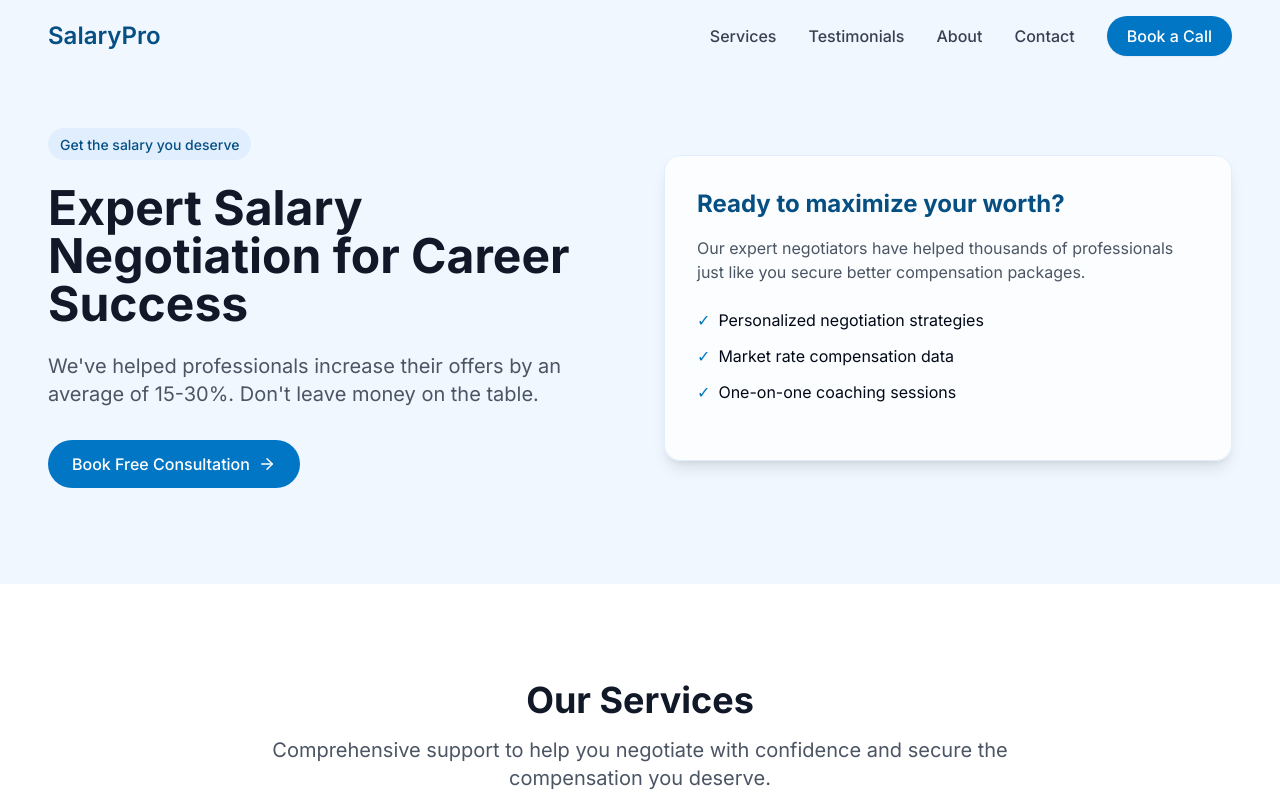
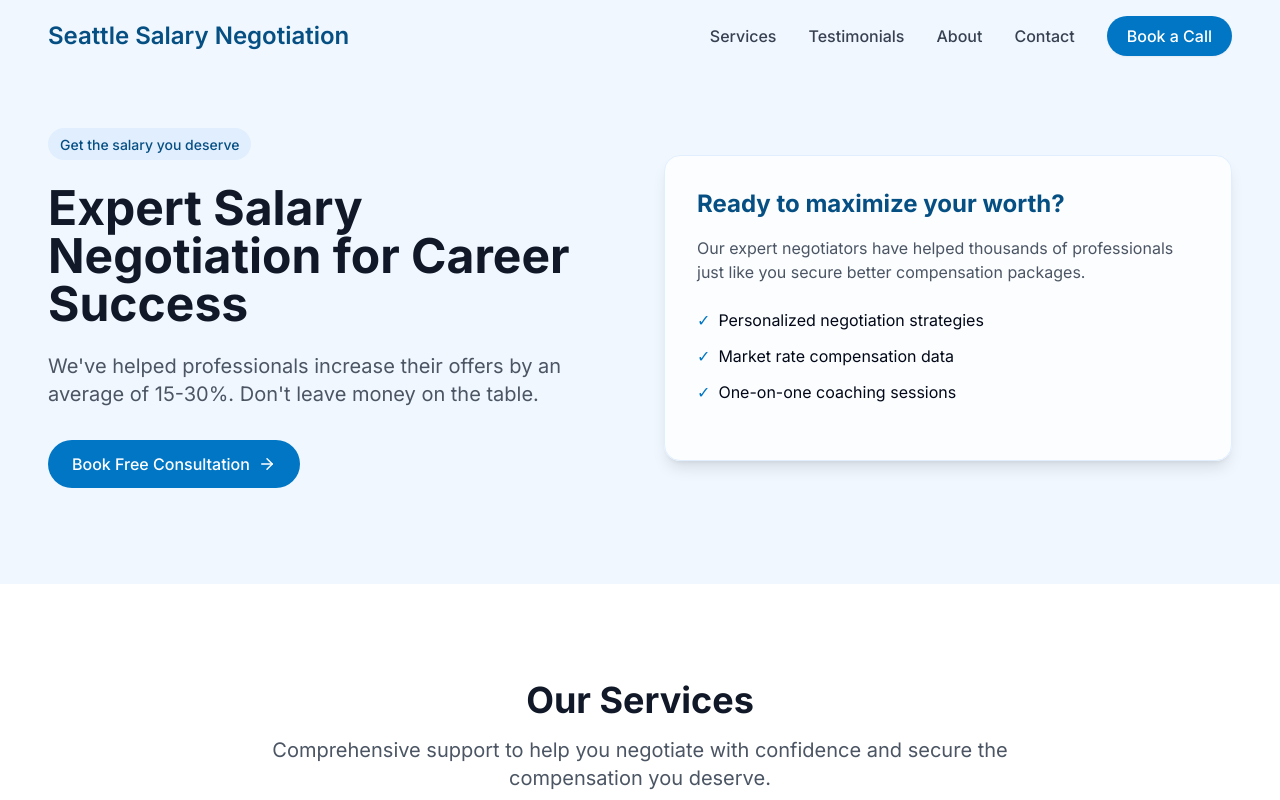
Before and after one commit to kevinrmccraney/salary-spark-landing, a React (Vite) app: page / in a window 1280 px wide. Shown: the top 800 px of the page. Built offline with nearby package versions, Linux system fonts and the light colour scheme.

Commit message:
Rename SalaryPro to Seattle Salary Negotiation
Update all instances of "SalaryPro" to "Seattle Salary Negotiation" in the codebase.

```diff
--- a/src/components/About.tsx
+++ b/src/components/About.tsx
@@ -7,7 +7,7 @@ const About = () => {
       <div className="max-w-7xl mx-auto">
         <div className="text-center mb-16">
           <h2 className="text-3xl md:text-4xl font-bold text-gray-900 mb-4">
-            About SalaryPro
+            About Seattle Salary Negotiation
           </h2>
           <p className="text-xl text-gray-600 max-w-3xl mx-auto">
             We've been helping professionals maximize their compensation for over a decade.
@@ -17,7 +17,7 @@ const About = () => {
         <div className="space-y-8 max-w-3xl mx-auto">
           <div className="space-y-6 text-gray-700">
             <p>
-              Founded by former hiring managers and HR professionals, SalaryPro brings insider knowledge to the negotiation table. Our team has sat on both sides of the salary discussion, giving us unique insights into what works—and what doesn't.
+              Founded by former hiring managers and HR professionals, Seattle Salary Negotiation brings insider knowledge to the negotiation table. Our team has sat on both sides of the salary discussion, giving us unique insights into what works—and what doesn't.
             </p>
             <p>
               We believe that proper compensation isn't just about money—it's about recognizing your true value. Our data-driven approach combines industry research with personalized coaching to help you negotiate with confidence.
--- a/src/components/Contact.tsx
+++ b/src/components/Contact.tsx
@@ -140,10 +140,10 @@ const Contact = () => {
                   <div>
                     <div className="text-sm text-gray-600 mb-1">Email</div>
                     <a
-                      href="mailto:hello@salarypro.com"
+                      href="mailto:hello@seattlesalarynegotiation.com"
                       className="text-salary-700 hover:text-salary-800"
                     >
-                      hello@salarypro.com
+                      hello@seattlesalarynegotiation.com
                     </a>
                   </div>
                 </div>
@@ -169,7 +169,7 @@ const Contact = () => {
                     <div className="text-sm text-gray-600 mb-1">
                       Business Hours
                     </div>
-                    <div>Monday - Friday: 9AM - 6PM EST</div>
+                    <div>Monday - Friday: 9AM - 6PM PST</div>
                   </div>
                 </div>
               </div>
--- a/src/components/Footer.tsx
+++ b/src/components/Footer.tsx
@@ -8,7 +8,7 @@ const Footer = () => {
       <div className="max-w-7xl mx-auto">
         <div className="grid md:grid-cols-2 gap-8 mb-12">
           <div className="space-y-4">
-            <div className="text-xl font-semibold mb-4">SalaryPro</div>
+            <div className="text-xl font-semibold mb-4">Seattle Salary Negotiation</div>
             <p className="text-gray-400 max-w-xs">
               Helping professionals negotiate better compensation packages since 2013.
             </p>
@@ -61,7 +61,7 @@ const Footer = () => {
         <div className="border-t border-gray-800 pt-8">
           <div className="flex flex-col md:flex-row justify-between items-center">
             <div className="text-gray-500 mb-4 md:mb-0">
-              © {new Date().getFullYear()} SalaryPro. All rights reserved.
+              © {new Date().getFullYear()} Seattle Salary Negotiation. All rights reserved.
             </div>
             <div className="flex space-x-6">
               <a href="#" className="text-gray-400 hover:text-white text-sm">
--- a/src/components/Navbar.tsx
+++ b/src/components/Navbar.tsx
@@ -53,7 +53,7 @@ const Navbar = () => {
             window.scrollTo({ top: 0, behavior: 'smooth' });
           }}
         >
-          SalaryPro
+          Seattle Salary Negotiation
         </a>
 
         {/* Desktop navigation */}
```
